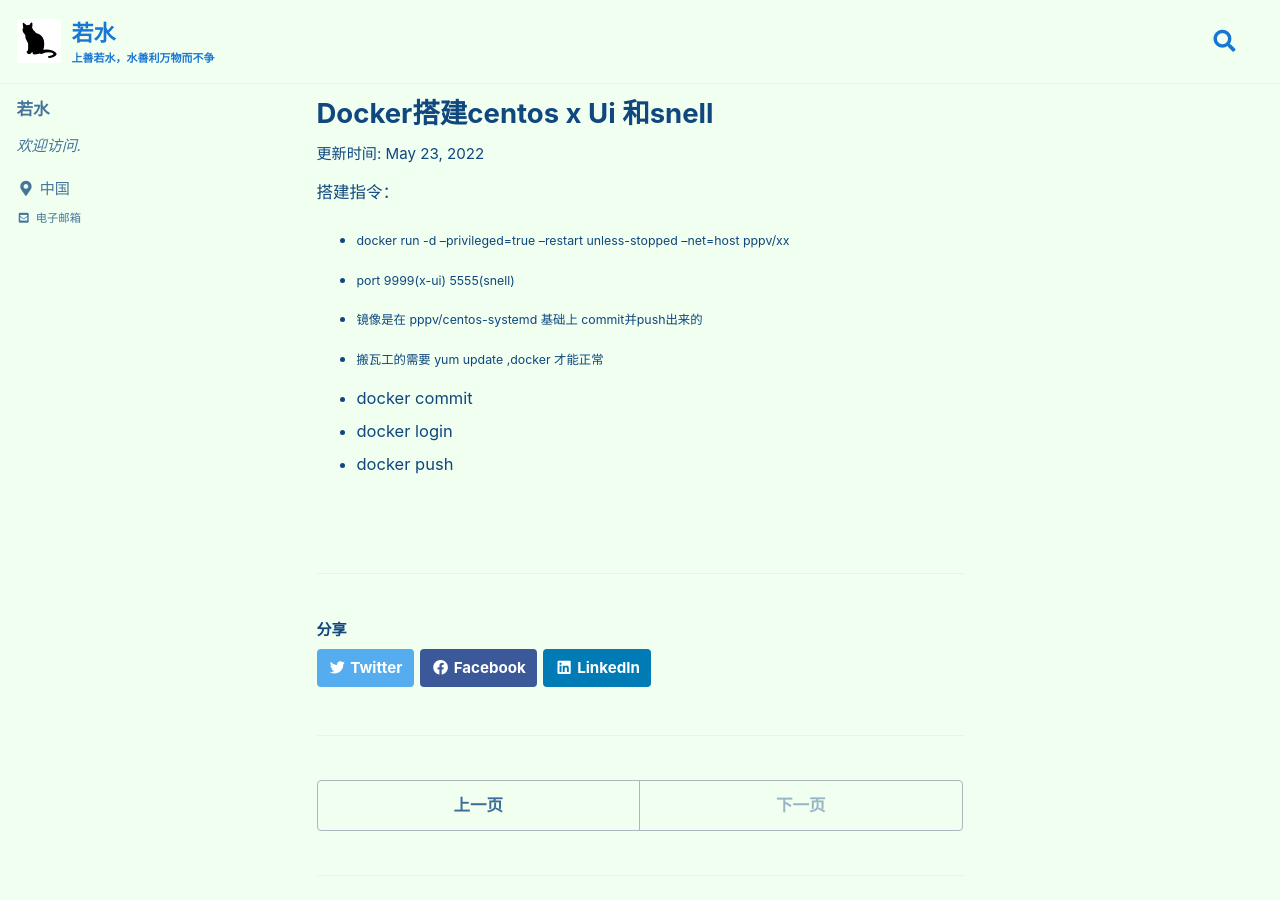
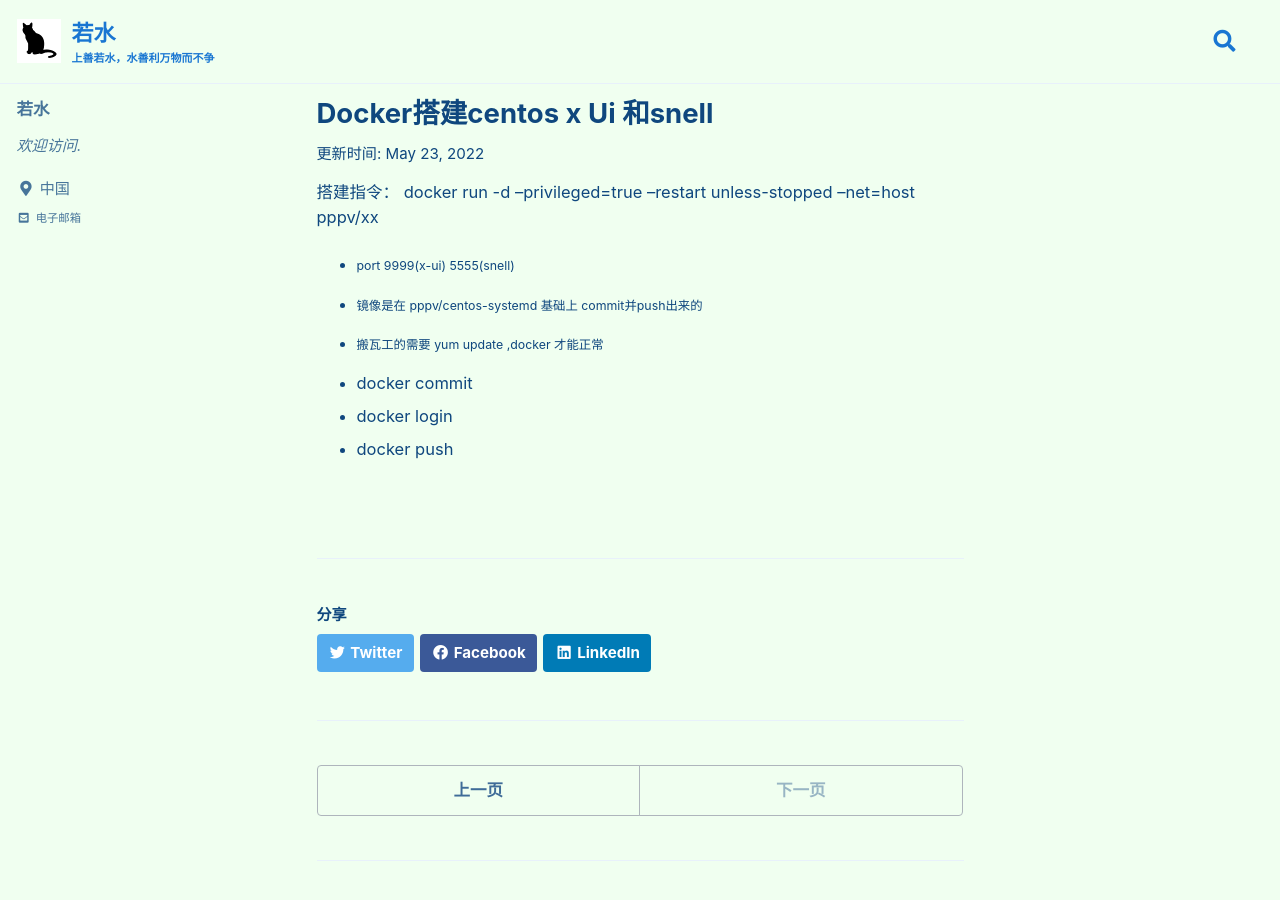
Before and after one commit to dbback/dbback.github.io, a Jekyll site: the page built from _posts/2022-05-23-docker搭建centos x-ui 和snell.md, in a window 1280 px wide and 900 px high. Built offline with Jekyll 4.4.1, drawn with Linux system fonts in a browser that asks for light colours; cached includes are drawn as plain includes; some web fonts are replaced; comment, search, counter and statistics services are not loaded.

```diff
--- a/_posts/2022-05-23-docker搭建centos x-ui 和snell.md
+++ b/_posts/2022-05-23-docker搭建centos x-ui 和snell.md
@@ -1,5 +1,5 @@
 搭建指令：
--  docker run -d --privileged=true --restart unless-stopped --net=host pppv/xx
+  docker run -d  --privileged=true  --restart unless-stopped --net=host pppv/xx
 
 - port  9999(x-ui)     5555(snell)
 
```
